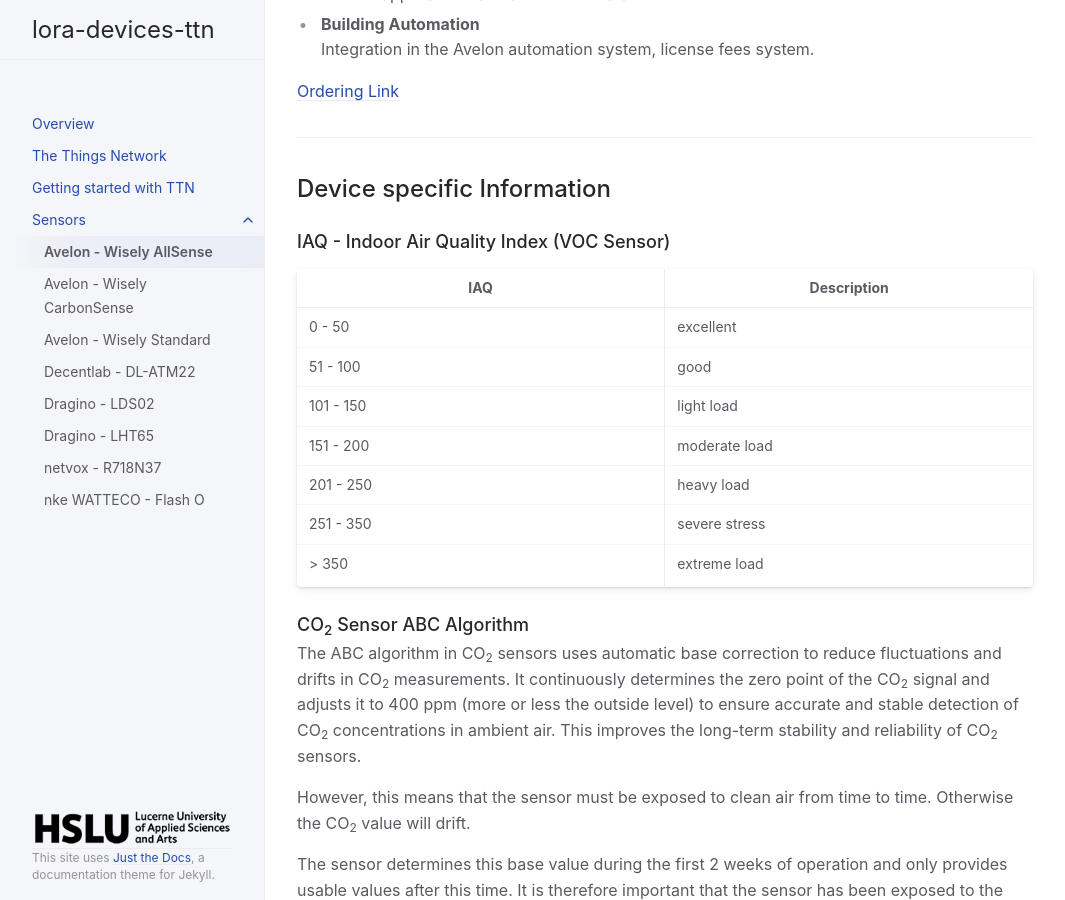
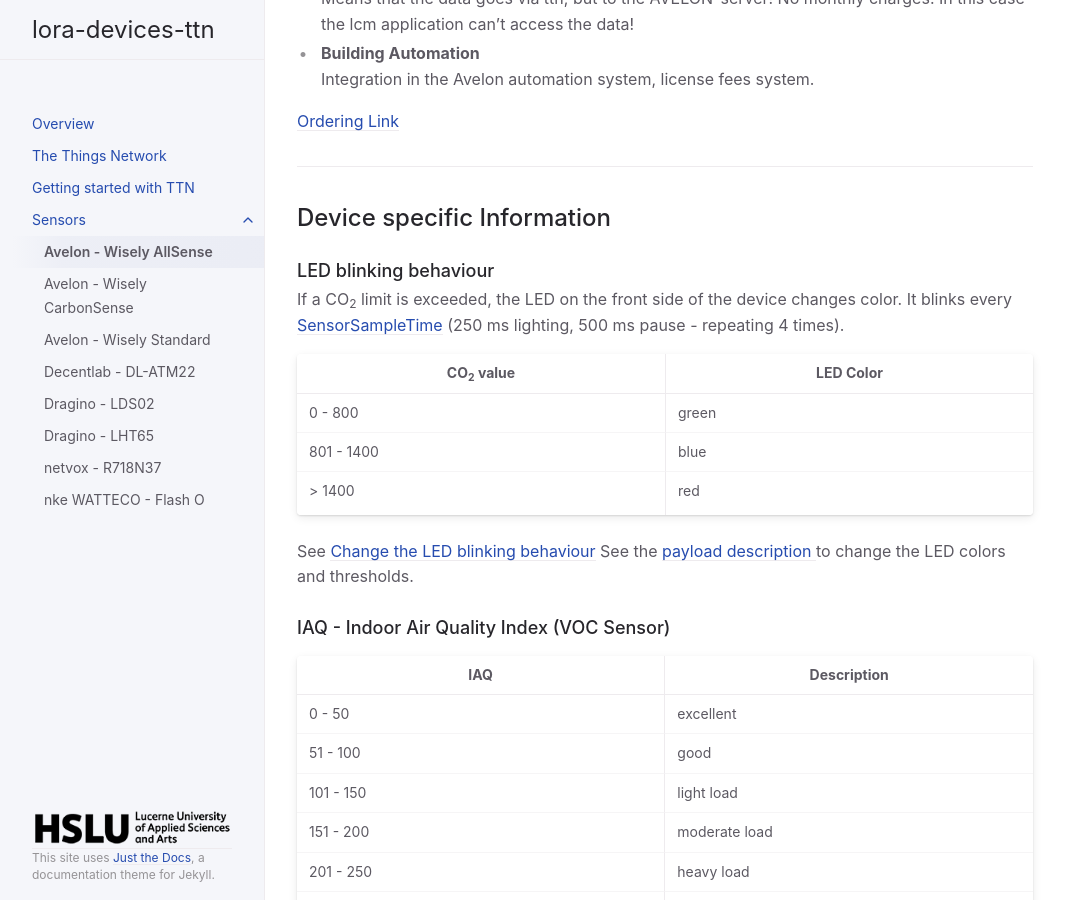
Before and after one commit to hslu-ige-laes/lora-devices-ttn, a Jekyll site: the page built from docs/sensors/avelon-wisely-allsense.md, in a window 1280 px wide and 900 px high, scrolled down 2812 px. Shown: the whole window, without its empty margins (107-1172 px from the left). Built offline with Jekyll 4.4.1, drawn with Linux system fonts in a browser that asks for light colours; some of the changed text lies outside the part shown.

Commit message:
added LED color description

```diff
--- a/docs/sensors/avelon-wisely-allsense.md
+++ b/docs/sensors/avelon-wisely-allsense.md
@@ -87,6 +87,19 @@ Attention, there are four different versions of the same sensor which have diffe
 ---
 
 ## Device specific Information
+
+### LED blinking behaviour
+If a CO<sub>2</sub> limit is exceeded, the LED on the front side of the device changes color. It blinks every [SensorSampleTime](https://hslu-ige-laes.github.io/lora-devices-ttn/docs/sensors/avelon-wisely-allsense/#sensorsampletime) (250 ms lighting, 500 ms pause - repeating 4 times).
+
+| CO<sub>2</sub> value | LED Color |
+|----------------------|-----------|
+| 0 - 800              | green     |
+| 801 - 1400           | blue      |
+| > 1400               | red       |
+
+See [Change the LED blinking behaviour](https://hslu-ige-laes.github.io/lora-devices-ttn/docs/sensors/avelon-wisely-allsense/#change-the-led-blinking-behaviour)
+See the [payload description ](https://github.com/hslu-ige-laes/lora-devices-ttn/raw/master/docs/sensors/avelon-wisely-payload.pdf) to change the LED colors and thresholds.
+
 ### IAQ - Indoor Air Quality Index (VOC Sensor)
 
 | IAQ| Description |
@@ -108,7 +121,9 @@ However, this means that the sensor must be exposed to clean air from time to ti
 
 The sensor determines this base value during the first 2 weeks of operation and only provides usable values after this time. It is therefore important that the sensor has been exposed to the outside air for more than 2 hours during this time. If you want to accelerate this process, you can expose the sensor to the outside air and then send a downlink payload 0xB2. This is how you end the 2 weeks period.
 
-### Handler Change
+---
+
+## Handler Change
 - The Wisely sensors are per default configured for the Avelon Cloud, even if ordered as "self-managed". Thats why we have to detach the device from the avelon cloud.
 
 1. Switch the device on and scan the `QR-Code` with e.g. a Mobile Phone.
```
Also changed, not shown: other parts of docs/sensors/avelon-wisely-allsense.md (+1 -2 lines), docs/sensors/avelon-wisely-carbonsense.md (+14 -2 lines).
